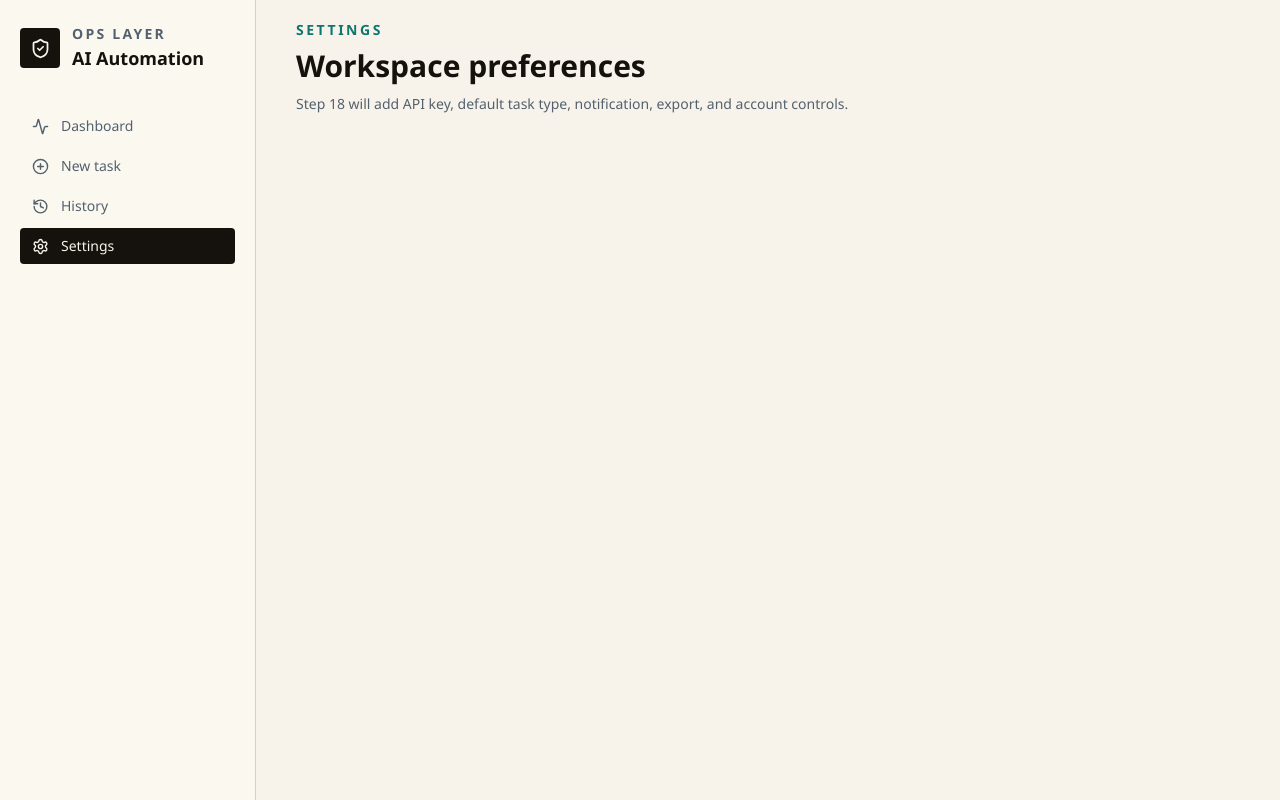
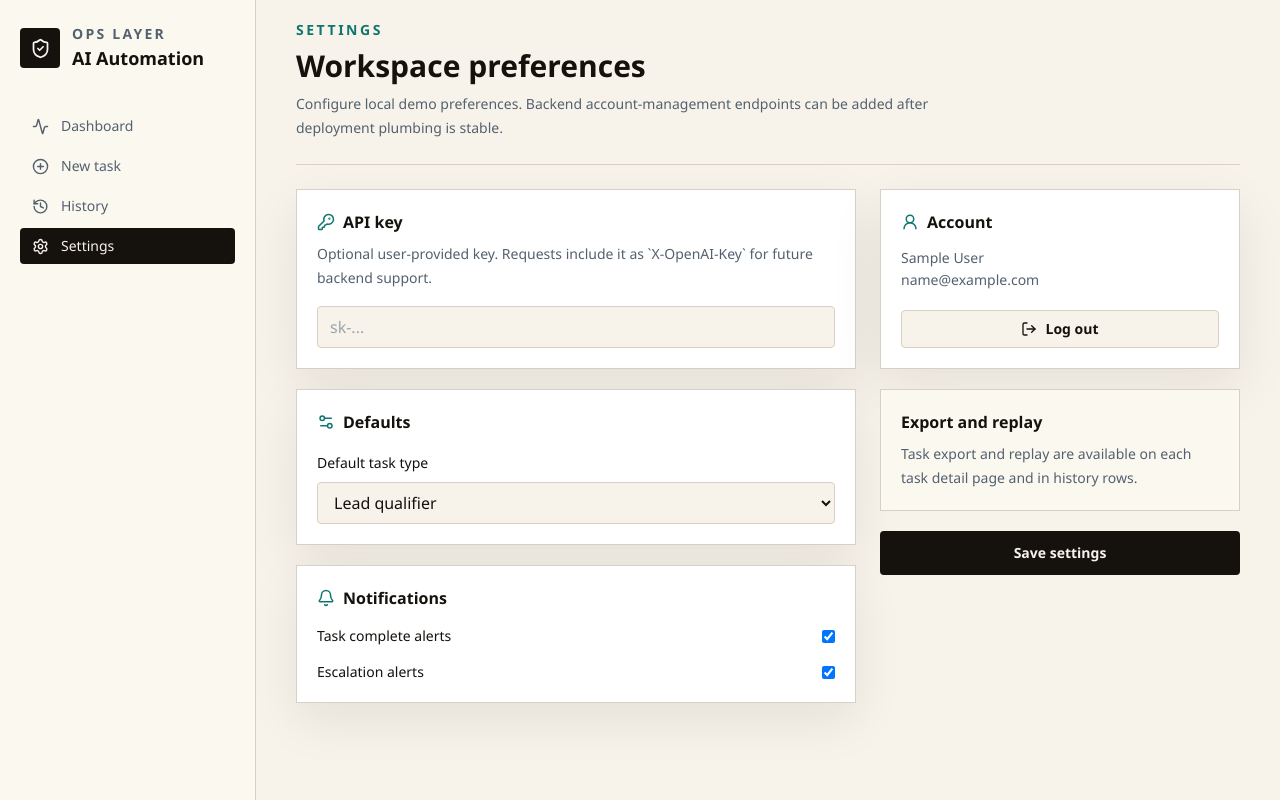
Before and after one commit to muneebsaddal/AI-Business-Automation-Platform, a React app in the folder frontend/: page /settings in a window 1280 px wide. Built offline with nearby package versions, Linux system fonts and the light colour scheme; no server answers; sample sign-in values are in the browser's storage; the HTML template or start-up script is replaced by a standard one.

Commit message:
Add frontend settings export replay

```diff
--- a/frontend/src/api/client.js
+++ b/frontend/src/api/client.js
@@ -1,6 +1,7 @@
 import axios from 'axios'
 
 import { useAuthStore } from '../store/authStore'
+import { useSettingsStore } from '../store/settingsStore'
 
 export const apiClient = axios.create({
   baseURL: import.meta.env.VITE_API_URL || '',
@@ -10,6 +11,10 @@ apiClient.interceptors.request.use((config) => {
   const token = useAuthStore.getState().accessToken
   if (token) {
     config.headers.Authorization = `Bearer ${token}`
+  }
+  const openAiKey = useSettingsStore.getState().openAiKey
+  if (openAiKey) {
+    config.headers['X-OpenAI-Key'] = openAiKey
   }
   return config
 })
--- a/frontend/src/pages/NewTask.jsx
+++ b/frontend/src/pages/NewTask.jsx
@@ -7,6 +7,7 @@ import { useNavigate } from 'react-router-dom'
 import { z } from 'zod'
 
 import { submitTask } from '../api/tasks'
+import { useSettingsStore } from '../store/settingsStore'
 
 const demoLead =
   'Qualify this inbound lead: Acme Logistics, contact Sarah Khan, operations director. They need workflow automation for quote follow-ups and customer onboarding. Budget mentioned is around $8k, timeline is this quarter, and they asked for a technical demo next week.'
@@ -31,6 +32,7 @@ function fileToBase64(file) {
 
 export default function NewTask() {
   const navigate = useNavigate()
+  const defaultTaskType = useSettingsStore((state) => state.defaultTaskType)
   const [fileName, setFileName] = useState('')
   const [fileBase64, setFileBase64] = useState(null)
   const {
@@ -44,7 +46,7 @@ export default function NewTask() {
     defaultValues: {
       title: 'Qualify Acme Logistics inbound lead',
       description: demoLead,
-      task_type_hint: 'lead',
+      task_type_hint: defaultTaskType,
     },
   })
 
--- a/frontend/src/pages/Settings.jsx
+++ b/frontend/src/pages/Settings.jsx
@@ -1,11 +1,132 @@
+import { Bell, KeyRound, LogOut, Settings2, UserRound } from 'lucide-react'
+import toast from 'react-hot-toast'
+import { useNavigate } from 'react-router-dom'
+
+import { useAuth } from '../hooks/useAuth'
+import { useSettingsStore } from '../store/settingsStore'
+
 export default function Settings() {
+  const navigate = useNavigate()
+  const { user, logout } = useAuth()
+  const { openAiKey, defaultTaskType, notifyOnComplete, notifyOnEscalation, updateSettings } =
+    useSettingsStore()
+
+  const saveSettings = (event) => {
+    event.preventDefault()
+    toast.success('Settings saved locally')
+  }
+
+  const handleLogout = () => {
+    logout()
+    navigate('/login', { replace: true })
+  }
+
   return (
-    <section>
-      <p className="text-sm font-semibold uppercase tracking-[0.18em] text-signal">Settings</p>
-      <h2 className="mt-2 text-3xl font-semibold">Workspace preferences</h2>
-      <p className="mt-2 max-w-2xl text-sm leading-6 text-steel">
-        Step 18 will add API key, default task type, notification, export, and account controls.
-      </p>
+    <section className="space-y-6">
+      <div className="border-b border-line pb-6">
+        <p className="text-sm font-semibold uppercase tracking-[0.18em] text-signal">Settings</p>
+        <h2 className="mt-2 text-3xl font-semibold">Workspace preferences</h2>
+        <p className="mt-2 max-w-2xl text-sm leading-6 text-steel">
+          Configure local demo preferences. Backend account-management endpoints can be added after
+          deployment plumbing is stable.
+        </p>
+      </div>
+
+      <form className="grid gap-6 xl:grid-cols-[1fr_360px]" onSubmit={saveSettings}>
+        <div className="space-y-5">
+          <section className="border border-line bg-white p-5 shadow-panel">
+            <div className="flex items-center gap-2">
+              <KeyRound className="text-signal" size={18} />
+              <h3 className="font-semibold">API key</h3>
+            </div>
+            <p className="mt-2 text-sm leading-6 text-steel">
+              Optional user-provided key. Requests include it as `X-OpenAI-Key` for future backend
+              support.
+            </p>
+            <input
+              className="mt-4 w-full rounded border border-line bg-paper px-3 py-2 outline-none focus:border-signal"
+              type="password"
+              value={openAiKey}
+              onChange={(event) => updateSettings({ openAiKey: event.target.value })}
+              placeholder="sk-..."
+            />
+          </section>
+
+          <section className="border border-line bg-white p-5 shadow-panel">
+            <div className="flex items-center gap-2">
+              <Settings2 className="text-signal" size={18} />
+              <h3 className="font-semibold">Defaults</h3>
+            </div>
+            <label className="mt-4 block">
+              <span className="text-sm font-medium">Default task type</span>
+              <select
+                className="mt-2 w-full rounded border border-line bg-paper px-3 py-2 outline-none focus:border-signal"
+                value={defaultTaskType}
+                onChange={(event) => updateSettings({ defaultTaskType: event.target.value })}
+              >
+                <option value="auto">Auto detect</option>
+                <option value="lead">Lead qualifier</option>
+                <option value="contract">Contract analyzer</option>
+                <option value="onboard">Client onboarder</option>
+                <option value="custom">Custom workflow</option>
+              </select>
+            </label>
+          </section>
+
+          <section className="border border-line bg-white p-5 shadow-panel">
+            <div className="flex items-center gap-2">
+              <Bell className="text-signal" size={18} />
+              <h3 className="font-semibold">Notifications</h3>
+            </div>
+            <label className="mt-4 flex items-center justify-between gap-4 text-sm">
+              <span>Task complete alerts</span>
+              <input
+                type="checkbox"
+                checked={notifyOnComplete}
+                onChange={(event) => updateSettings({ notifyOnComplete: event.target.checked })}
+              />
+            </label>
+            <label className="mt-4 flex items-center justify-between gap-4 text-sm">
+              <span>Escalation alerts</span>
+              <input
+                type="checkbox"
+                checked={notifyOnEscalation}
+                onChange={(event) => updateSettings({ notifyOnEscalation: event.target.checked })}
+              />
+            </label>
+          </section>
+        </div>
+
+        <aside className="space-y-5">
+          <section className="border border-line bg-white p-5 shadow-panel">
+            <div className="flex items-center gap-2">
+              <UserRound className="text-signal" size={18} />
+              <h3 className="font-semibold">Account</h3>
+            </div>
+            <p className="mt-3 text-sm leading-6 text-steel">{user?.name || 'Current user'}</p>
+            <p className="text-sm text-steel">{user?.email}</p>
+            <button
+              className="mt-5 inline-flex w-full items-center justify-center gap-2 rounded border border-line bg-paper px-4 py-2 text-sm font-semibold"
+              type="button"
+              onClick={handleLogout}
+            >
+              <LogOut size={16} />
+              Log out
+            </button>
+          </section>
+
+          <section className="border border-line bg-[#fbf8f0] p-5">
+            <h3 className="font-semibold">Export and replay</h3>
+            <p className="mt-2 text-sm leading-6 text-steel">
+              Task export and replay are available on each task detail page and in history rows.
+            </p>
+          </section>
+
+          <button className="w-full rounded bg-ink px-4 py-3 text-sm font-semibold text-paper" type="submit">
+            Save settings
+          </button>
+        </aside>
+      </form>
     </section>
   )
 }
--- a/frontend/src/pages/TaskDetail.jsx
+++ b/frontend/src/pages/TaskDetail.jsx
@@ -1,9 +1,10 @@
-import { useQuery, useQueryClient } from '@tanstack/react-query'
+import { useMutation, useQuery, useQueryClient } from '@tanstack/react-query'
 import { formatDistanceToNow } from 'date-fns'
-import { ArrowLeft, RefreshCcw } from 'lucide-react'
-import { Link, useParams } from 'react-router-dom'
+import { ArrowLeft, FileDown, RefreshCcw, Repeat2 } from 'lucide-react'
+import toast from 'react-hot-toast'
+import { Link, useNavigate, useParams } from 'react-router-dom'
 
-import { getTask } from '../api/tasks'
+import { exportTrace, getTask, rerunTask } from '../api/tasks'
 import AgentGraph from '../components/AgentGraph/AgentGraph'
 import ExecutionTrace from '../components/ExecutionTrace/ExecutionTrace'
 import OutputPanel from '../components/OutputPanel/OutputPanel'
@@ -19,8 +20,19 @@ function statusClass(status) {
   return 'bg-paper text-steel'
 }
 
+function downloadJson(filename, data) {
+  const blob = new Blob([JSON.stringify(data, null, 2)], { type: 'application/json' })
+  const url = URL.createObjectURL(blob)
+  const link = document.createElement('a')
+  link.href = url
+  link.download = filename
+  link.click()
+  URL.revokeObjectURL(url)
+}
+
 export default function TaskDetail() {
   const { id } = useParams()
+  const navigate = useNavigate()
   const queryClient = useQueryClient()
   const taskQuery = useQuery({
     queryKey: ['task', id],
@@ -40,6 +52,25 @@ export default function TaskDetail() {
   const validationErrors = task?.validation_errors || []
   const traceEvents = [...(task?.execution_trace || []), ...events]
   const status = completeEvent?.status || task?.status || 'pending'
+
+  const rerunMutation = useMutation({
+    mutationFn: rerunTask,
+    onSuccess: (data) => {
+      toast.success('Replay queued')
+      navigate(`/tasks/${data.task_id}`)
+    },
+  })
+
+  const handleExport = async () => {
+    const data = await exportTrace(id)
+    downloadJson(`${id}_trace.json`, data)
+  }
+
+  const handleReplay = () => {
+    if (window.confirm(`Replay "${task.title}" as a new task?`)) {
+      rerunMutation.mutate(task.id)
+    }
+  }
 
   if (taskQuery.isLoading) {
     return <p className="text-sm text-steel">Loading task...</p>
@@ -74,6 +105,7 @@ export default function TaskDetail() {
           </p>
         </div>
 
+        <div className="flex flex-wrap gap-2">
           <button
             className="inline-flex items-center justify-center gap-2 rounded border border-line bg-white px-4 py-2 text-sm font-semibold text-ink"
             type="button"
@@ -82,6 +114,24 @@ export default function TaskDetail() {
             <RefreshCcw size={16} />
             Refresh
           </button>
+          <button
+            className="inline-flex items-center justify-center gap-2 rounded border border-line bg-white px-4 py-2 text-sm font-semibold text-ink"
+            type="button"
+            onClick={handleExport}
+          >
+            <FileDown size={16} />
+            Export
+          </button>
+          <button
+            className="inline-flex items-center justify-center gap-2 rounded bg-ink px-4 py-2 text-sm font-semibold text-paper disabled:opacity-60"
+            type="button"
+            disabled={rerunMutation.isPending}
+            onClick={handleReplay}
+          >
+            <Repeat2 size={16} />
+            Replay
+          </button>
+        </div>
       </div>
 
       <div className="grid gap-4 md:grid-cols-4">
--- /dev/null
+++ b/frontend/src/store/settingsStore.js
@@ -0,0 +1,16 @@
+import { create } from 'zustand'
+
+const storedSettings = JSON.parse(localStorage.getItem('ai_ops_settings') || 'null')
+
+export const useSettingsStore = create((set) => ({
+  openAiKey: storedSettings?.openAiKey || '',
+  defaultTaskType: storedSettings?.defaultTaskType || 'lead',
+  notifyOnComplete: storedSettings?.notifyOnComplete ?? true,
+  notifyOnEscalation: storedSettings?.notifyOnEscalation ?? true,
+  updateSettings: (updates) =>
+    set((state) => {
+      const nextSettings = { ...state, ...updates }
+      localStorage.setItem('ai_ops_settings', JSON.stringify(nextSettings))
+      return nextSettings
+    }),
+}))
```
Also changed, not shown: 1 other file (tests, documents, lock files or other folders). Lines whose indentation alone changed are shown as unchanged.
